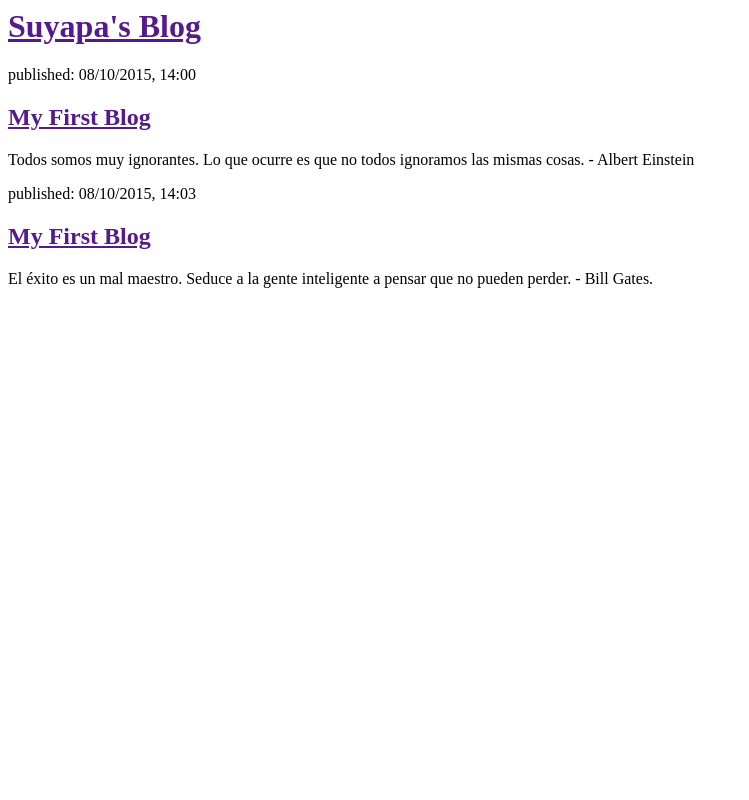
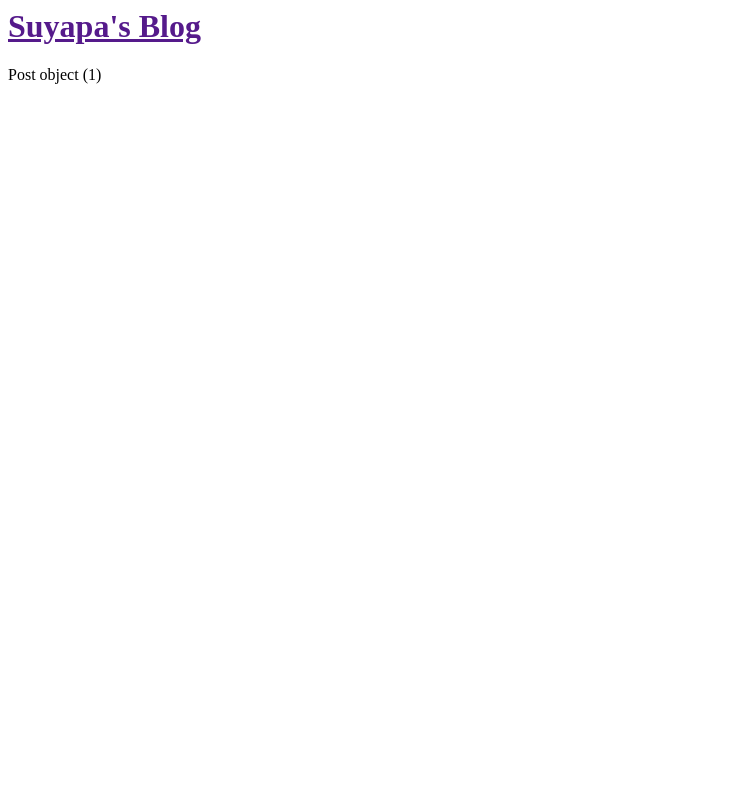
Before and after one commit to suyapa/my-first-blog, a Django app: template blog/templates/blog/post_list.html in a window 1280 px wide. Shown: the whole page, without its empty margins (0-749 px from the left). Run offline with Django 3.2, Linux system fonts and the light colour scheme; the template is opened without the code that fills it: values that come from a table or form of the project are taken from there, others are empty; tables that the repository leaves empty hold one stand-in row (values such as "Sample post").

Commit message:
Modified templates to display posts from database.

```diff
--- a/blog/templates/blog/post_list.html
+++ b/blog/templates/blog/post_list.html
@@ -8,17 +8,11 @@
 			<h1><a href="">Suyapa's Blog</a></h1>
 		</div>
 
-		<div>
-			<p>published: 08/10/2015, 14:00</p>
-			<h2><a href=""> My First Blog</a></h2>
-			<p>Todos somos muy ignorantes. Lo que ocurre es que no todos ignoramos las mismas cosas. - Albert Einstein</p>
-		</div>
+		{% for post in posts %}
 
-		<div>
-			<p>published: 08/10/2015, 14:03</p>
-			<h2><a href=""> My First Blog</a></h2>
-			<p>El éxito es un mal maestro. Seduce a la gente inteligente a pensar que no pueden perder. - Bill Gates.</p>
-		</div>
+			{{post}}
+
+		{% endfor %}
 
 	</body>
 </html>
--- a/blog/views.py
+++ b/blog/views.py
@@ -1,4 +1,7 @@
 from django.shortcuts import render
+from django.utils import timezone
+from .models import Post
 
 def post_list(request):
-    return render(request, 'blog/post_list.html', {})
+    posts =Post.objects.filter(published_date__lte=timezone.now()).order_by('published_date')
+    return render(request, 'blog/post_list.html', {'posts' : posts})
```
